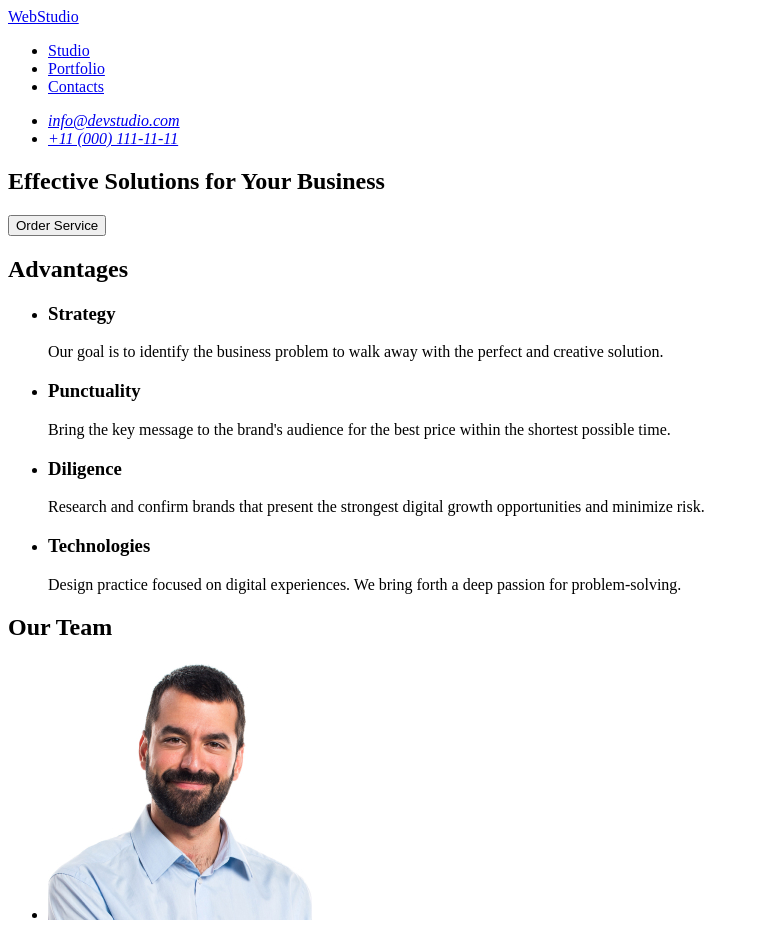
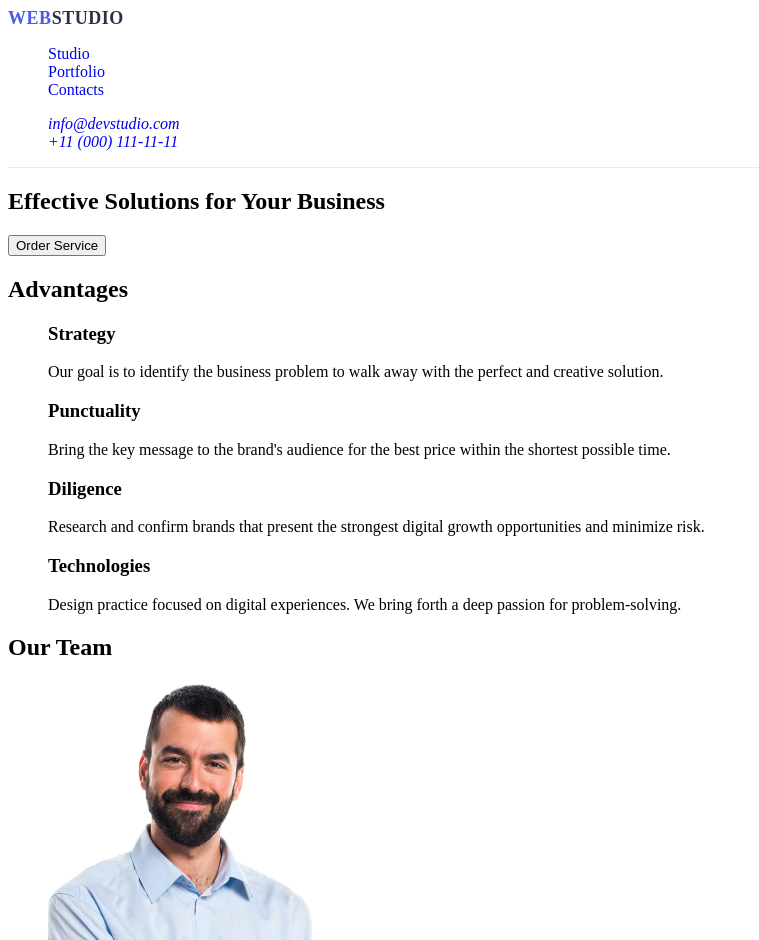
Before and after one commit to VIL1206/goit-markup-hw-02, a plain HTML site: page index.html in a window 1280 px wide. Shown: the top 940 px of the page, without its empty margins (0-759 px from the left). Drawn offline with Linux system fonts and the light colour scheme.

Commit message:
add-css-block

```diff
--- /dev/null
+++ b/css/styles.css
@@ -0,0 +1,30 @@
+a {
+    text-decoration: none;
+}
+ul {
+    list-style-type: none;
+}
+header {
+    border-bottom: 1px solid var(--CORNFLOWER, #E7E9FC);
+    background: var(--WHITE, #FFF);
+}
+.logo-web {
+    color: var(--IRIS, #4D5AE5);
+font-family: Raleway;
+font-size: 18px;
+font-style: normal;
+font-weight: 700;
+line-height: 21px; /* 116.667% */
+letter-spacing: 0.54px;
+text-transform: uppercase;
+}
+.logo-studio {
+    color: var(--NAVY-BLUE, #2E2F42);
+font-family: Raleway;
+font-size: 18px;
+font-style: normal;
+font-weight: 700;
+line-height: 21px; /* 116.667% */
+letter-spacing: 0.54px;
+text-transform: uppercase;
+}
--- a/index.html
+++ b/index.html
@@ -4,11 +4,12 @@
     <meta charset="UTF-8">
     <meta name="viewport" content="width=device-width, initial-scale=1.0">
     <title>Web Studio</title>
+    <link rel="stylesheet" href="./css/styles.css">
 </head>
 <body>
-    <header>
+    <header class="header">
         <nav>
-            <a href="./index.html">WebStudio </a>
+            <a href="./index.html" ><span class="logo-web">Web</span><span class="logo-studio">Studio</span></a>
             <ul>
                 <li><a href="/index.html">Studio</a></li>
                 <li><a href="/index.html">Portfolio</a></li>
@@ -78,7 +79,7 @@
                 <p>Design</p></li>
                 <li><img src="./images/courses-img.jpg" alt="Online Courses">
                 <h3>Online Courses</h3>
-                <p>Marketingghj</p></li>
+                <p>Marketing</p></li>
             </ul>
         </section>
     </main>
```
